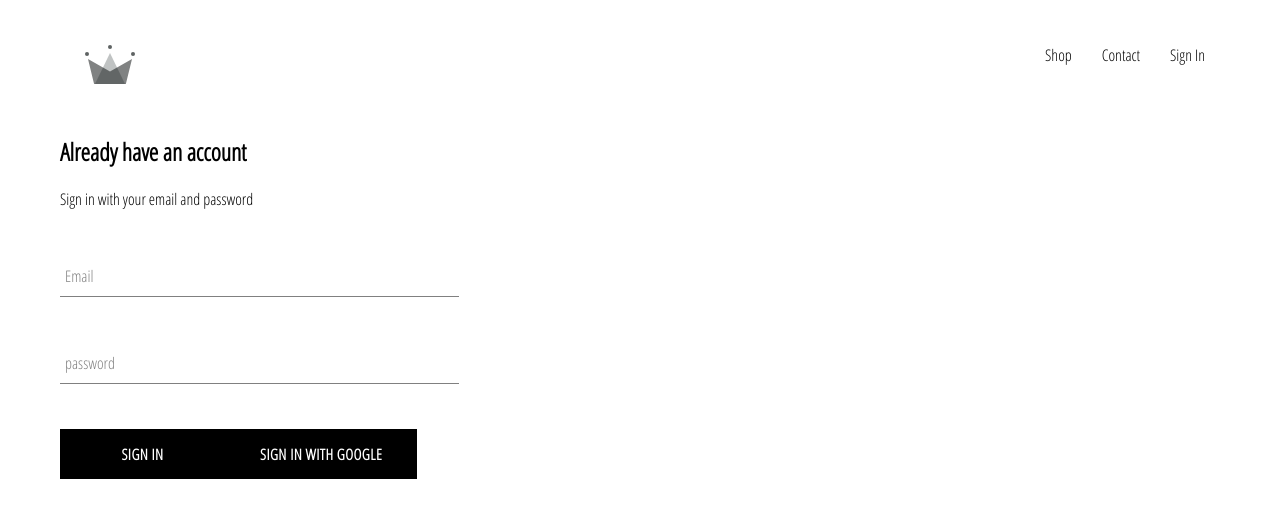
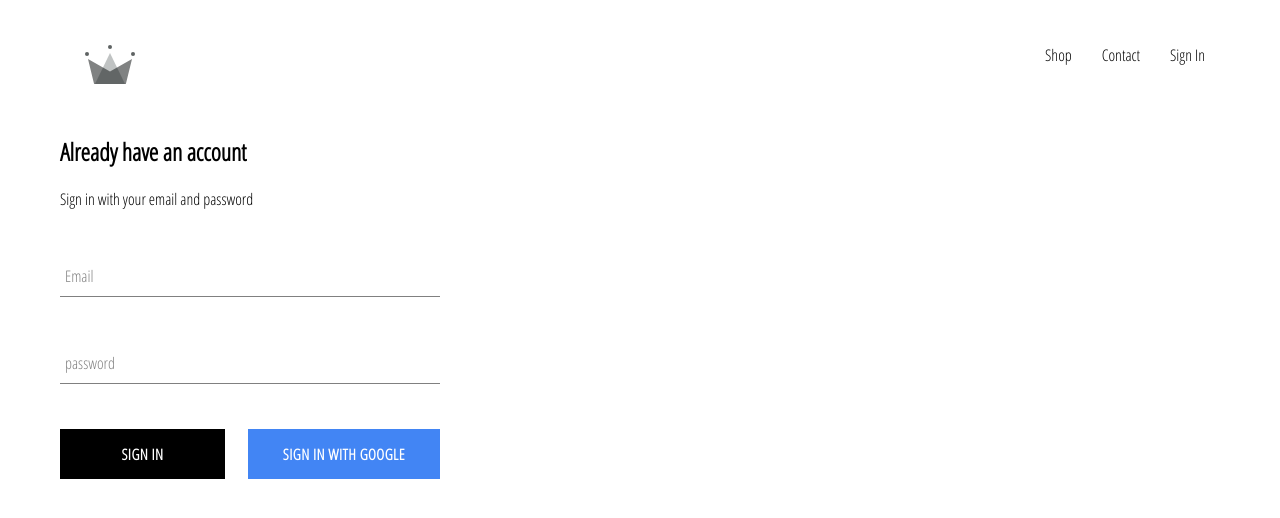
Before and after one commit to ziaddessoki/clothing-app, a React (Create React App) app: page /auth in a window 1280 px wide. Shown: the top 518 px of the page. Built offline with nearby package versions, Linux system fonts and the light colour scheme; no server answers.

Commit message:
sign in page style

```diff
--- a/src/App.css
+++ b/src/App.css
@@ -7,3 +7,7 @@
   text-decoration: none;
   color: black;
 }
+
+*{
+  box-sizing: border-box;
+}
--- a/src/App.js
+++ b/src/App.js
@@ -1,4 +1,4 @@
-import React from 'react';
+import React, { Component } from 'react';
 import './App.css';
 import { Route, Switch } from 'react-router-dom';
 
@@ -6,16 +6,38 @@
 import { Homepage } from './pages/homepage/Homepage.component';
 import ShopPage from './pages/shop/shop.component.jsx'
 import SignInAndSignUp from './pages/auth/signInAndSignUp.component.jsx'
+import { auth } from './firebase/firebase.utils';
 
 
 
+class App extends Component {
 
+  constructor() {
+    super();
 
+    this.state = {
+      currentUser: null
+    };
+  }
 
-function App() {
+  unsubscribeFromAuth = null;
+
+  componentDidMount() {
+    this.unsubscribeFromAuth = auth.onAuthStateChanged(user => {
+      this.setState({ currentUser: user });
+
+      console.log(user);
+    });
+  }
+
+  componentWillUnmount() {
+    this.unsubscribeFromAuth();
+  }
+
+  render() {
     return (
       <div >
-      <Header />
+        <Header currentUser={this.state.currentUser} />
         <Switch>
           <Route exact path='/' component={Homepage} />
           <Route path='/shop' component={ShopPage} />
@@ -24,5 +46,6 @@
       </div>
     );
   }
+}
 
 export default App;
--- a/src/components/customButton/customButton.component.jsx
+++ b/src/components/customButton/customButton.component.jsx
@@ -1,9 +1,9 @@
 import React from 'react'
 import './customButton.styles.scss'
 
-const CustomButton = ({ children, ...otherProps }) => {
+const CustomButton = ({ children, isGoogleSignIn, ...otherProps }) => {
     return (
-        <button className="custom-button" {...otherProps}>
+        <button className={`${isGoogleSignIn && 'google-sign-in'} custom-button`} {...otherProps}>
             {children}
         </button>
     )
--- a/src/components/customButton/customButton.styles.scss
+++ b/src/components/customButton/customButton.styles.scss
@@ -19,4 +19,14 @@
       color: black;
       border: 1px solid black;
     }
+
+    &.google-sign-in{
+      background-color: #4285f4;
+      color: white;
+
+      &:hover{
+        background-color: #357ae8;
+        border:none
+      }
+    }
   }
--- a/src/components/header/header.component.jsx
+++ b/src/components/header/header.component.jsx
@@ -3,8 +3,9 @@
 
 import { Link } from 'react-router-dom'
 import { ReactComponent as Logo } from '../../assests/crown.svg'
+import { auth } from '../../firebase/firebase.utils'
 
-const Header = () => {
+const Header = ({ currentUser }) => {
     return (
         <div className="header">
             <Link className='logo-container' to='/'>
@@ -13,7 +14,12 @@
             <div className='options'>
                 <Link className='option' to='/shop'>Shop</Link>
                 <Link className='option' to='/shop'>Contact</Link>
-                <Link className='option' to='/auth'>Sign In</Link>
+
+                {currentUser ?
+                    <div className="option" onClick={() => auth.signOut()}>Sign Out</div>
+                    :
+                    <Link className="option" to='/auth'>Sign In</Link>
+                }
             </div>
         </div>
     )
--- a/src/components/header/header.styles.scss
+++ b/src/components/header/header.styles.scss
@@ -20,6 +20,7 @@
 
       .option {
         padding: 10px 15px;
+        cursor: pointer;
       }
     }
   }
--- a/src/components/signIn/signIn.component.jsx
+++ b/src/components/signIn/signIn.component.jsx
@@ -36,9 +36,10 @@
                     <FormInput name="email" type="email" label='Email' handleChange={this.handleChange} value={this.state.email} required />
 
                     <FormInput name="password" type="password" label='password' handleChange={this.handleChange} value={this.state.password} required />
-
-                    <CustomButton type='submit'>Sign In</CustomButton>
-                    <CustomButton onClick={signInWithGoogle}>Sign In With Google</CustomButton>
+                    <div className='buttons'>
+                        <CustomButton type='submit'>Sign In</CustomButton>
+                        <CustomButton onClick={signInWithGoogle} isGoogleSignIn>Sign In With Google</CustomButton>
+                    </div>
                 </form>
             </div>
         )
--- a/src/components/signIn/signIn.styles.scss
+++ b/src/components/signIn/signIn.styles.scss
@@ -1,9 +1,14 @@
 .sign-in{
-    width: 30vw;
+    width: 380px;
     display: flex;
     flex-direction: column;
 
     .title{
         margin: 10px 0;
     }
+
+    .buttons{
+        display: flex;
+        justify-content: space-between;
+    }
 }
```
Lines whose indentation alone changed are shown as unchanged.
